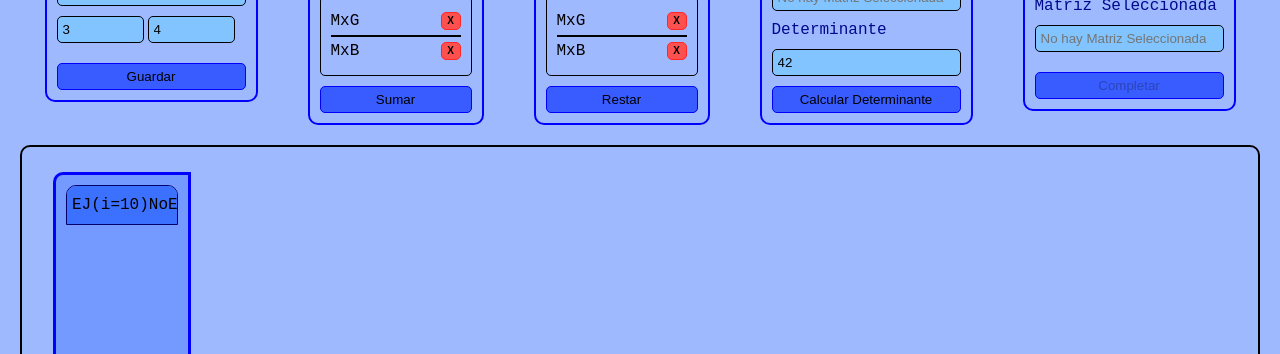
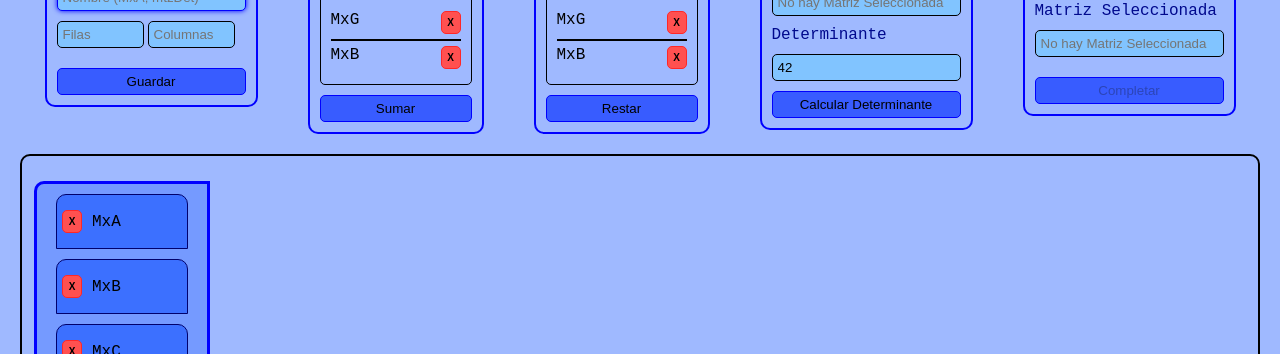
Before and after one commit to jeremias-cuello/calculadora-de-objetos, a plain HTML site: page view/Matriz/index.html in a window 1280 px wide. Shown: the part 214-568 px from the top of the page. Drawn offline with Linux system fonts and the light colour scheme.

Commit message:
feature - alta y baja de matrices

```diff
--- a/controllers/matrix.controllers.js
+++ b/controllers/matrix.controllers.js
@@ -1,16 +1,27 @@
 import { Matrix } from "../model/matrix.class.js";
 
 let selectedMx = false;
-const listMatrices = [];
+// const listMatrices = [];
 
 // Matrix
 const inpRows = document.querySelector('#inpRows');
 const inpColumns = document.querySelector('#inpColumns');
 const inpName = document.querySelector('#inpName');
+const lblSave = document.querySelector('#lblSave');
 const btnSave = document.querySelector('#btnSave');
 
 // Display Matriz
 const divListMatrices = document.querySelector('.listMxs');
+const lblDisMx = document.querySelector('#lblDisplayMx');
+
+const deleteMxOnList = e => {
+    Matrix.delete(e.target.id);
+    loadList();
+
+    if(Matrix.list.length < 1){
+        lblDisMx.innerHTML = "Debes crear una matriz";
+    }
+}
 
 const clickMxOnList = e => {
     selectedMx = e.target;
@@ -21,19 +32,44 @@ document.addEventListener('DOMContentLoaded', () => {
     inpRows.value = 3;
     inpColumns.value = 4;
     inpName.value = 'MxA';
+    btnSave.click();
+    inpRows.value = 5;
+    inpColumns.value = 3;
+    inpName.value = 'MxB';
+    btnSave.click();
+    inpRows.value = 4;
+    inpColumns.value = 2;
+    inpName.value = 'MxC';
+    btnSave.click();
 })
 
+const isValidated = (rows, columns, name) => {
+    const regExpName = /^[a-zA-Z]+$/;
+
+    return rows > 0 && columns > 0 && name.match(regExpName);
+};
+
+// Agregar
 btnSave.addEventListener('click', () => {
     const rows = inpRows.value;
     const columns = inpColumns.value;
     const name = inpName.value;
 
+    inpName.focus();
+    if (!isValidated(rows, columns, name)){
+        lblSave.innerHTML = "Campos incorrectos.";
+        return;
+    }
+    else lblSave.innerHTML = "";
+
     const mx = new Matrix(rows, columns, name);
 
-    listMatrices.push(mx);
+    Matrix.add(mx);
     loadList();
     inpRows.value = inpColumns.value = inpName.value = '';
-    inpName.focus();
+    if(Matrix.list.length > 0){
+        lblDisMx.innerHTML = "Seleccione una matriz";
+    }
 })
 
 divListMatrices.addEventListener('click', () => { }, true);
@@ -47,12 +83,24 @@ function loadList(){
         divListMatrices.removeChild(divListMatrices.firstChild);
 
     // cargar todas las matrices desde lista nueva o modificada
-    listMatrices.forEach( (mx, index) => {
+    Matrix.list.forEach( (mx, index) => {
         const divMx = document.createElement('div');
         divMx.classList.add('listMxs__item');
-        divMx.id = `Mx${index}`;
-        divMx.innerText = mx.name;
-        divMx.addEventListener('click', clickMxOnList);
+        divMx.id = index;
+        // hay otro evento para borrar la matriz que debe ejecutarse primero, por eso false
+        divMx.addEventListener('click', clickMxOnList, false);
+
+        const p = document.createElement('p');
+        p.innerText = mx.name;
+
+        const btnDelete = document.createElement('button');
+        btnDelete.classList.add('listMxs__button-quit');
+        btnDelete.innerText = 'X';
+        btnDelete.id = index;
+        btnDelete.addEventListener('click', deleteMxOnList);
+
+        divMx.appendChild(btnDelete);
+        divMx.appendChild(p);
         divListMatrices.appendChild(divMx);
     });
 }
--- a/model/matrix.class.js
+++ b/model/matrix.class.js
@@ -87,7 +87,7 @@ class Matrix {
 
     static _list = [];
 
-    static find(){
+    static get list(){
         return this._list;
     }
     static find(searchName){
@@ -109,12 +109,15 @@ class Matrix {
     static add(mxNew){
         this._list.push(mxNew);
     }
-    static update(mxUpdate){
-        const index = this._list.indexOf(mxUpdate);
-        _list[index].name = mxUpdate.name;
-        _list[index].rows = mxUpdate.rows;
-        _list[index].columns = mxUpdate.columns;
-        _list[index].mx = mxUpdate.mx;
+    static delete(indexMx){
+        this._list.splice(indexMx, 1);
+    }
+
+    static update(indexMx){
+        _list[indexMx].name = mxUpdate.name;
+        _list[indexMx].rows = mxUpdate.rows;
+        _list[indexMx].columns = mxUpdate.columns;
+        _list[indexMx].mx = mxUpdate.mx;
     }
 }
 
--- a/view/Matriz/index.html
+++ b/view/Matriz/index.html
@@ -18,7 +18,7 @@
                     <input class="control__input" id="inpRows" placeholder="Filas" type="number" min="1">
                     <input class="control__input" id="inpColumns" placeholder="Columnas" type="number" min="1">
                 </span>
-                <label class="control__label" id="lbl"></label>
+                <label class="control__label" id="lblSave"></label>
                 <button class="control__button" id="btnSave" type="button">Guardar</button>
             </div>
         </div>
@@ -38,9 +38,9 @@
                     <option value="Mx10">MxI</option>
                 </select>
                 <ul class="listMxsOperation">
-                    <li class="listMxsOperation__item" id="Mx7">MxG<button class="listMxsOperation__button-quit">X</button></li>
+                    <li class="listMxsOperation__item" id="Mx7">MxG<button class="listMxs__button-quit">X</button></li>
                     <hr class="line">
-                    <li class="listMxsOperation__item" id="Mx2">MxB<button class="listMxsOperation__button-quit">X</button></li>
+                    <li class="listMxsOperation__item" id="Mx2">MxB<button class="listMxs__button-quit">X</button></li>
                 </ul>
                 <button class="control__button" id="btnSum" type="button">Sumar</button>
             </div>
@@ -61,9 +61,9 @@
                     <option value="Mx10">MxI</option>
                 </select>
                 <ul class="listMxsOperation">
-                    <li class="listMxsOperation__item" id="Mx7">MxG<button class="listMxsOperation__button-quit">X</button></li>
+                    <li class="listMxsOperation__item" id="Mx7">MxG<button class="listMxs__button-quit">X</button></li>
                     <hr class="line">
-                    <li class="listMxsOperation__item" id="Mx2">MxB<button class="listMxsOperation__button-quit">X</button></li>
+                    <li class="listMxsOperation__item" id="Mx2">MxB<button class="listMxs__button-quit">X</button></li>
                 </ul>
                 <button class="control__button" id="btnSubstraction" type="button">Restar</button>
             </div>
@@ -91,12 +91,11 @@
     <div class="container">
         <div class="contrlMxs">
             <div class="listMxs">
-                <div class="listMxs__item" id="Mx10">EJ(i=10)NoEnLista</div>
             </div>
             <button class="control__button" id="SaveValues" disabled="true">Guardar Valores</button>
         </div>
         <div class="displayMx">
-            <h2 class="displayMx__title">Seleccione una Matriz</h2>
+            <h2 class="displayMx__title" id="lblDisplayMx">Seleccione una Matriz</h2>
             <div class="matrix hidden">
                 <input class="celda" value="53" type="number"/>
                 <input class="celda" value="64" type="number"/>
--- a/view/Matriz/styles.css
+++ b/view/Matriz/styles.css
@@ -38,6 +38,7 @@ body{
     align-items: center;
     justify-content: flex-start;
     height: 350px;
+    width: 160px;
     overflow: auto;
     padding: 5px;
 
@@ -66,14 +67,19 @@ body{
 }
 
 .listMxs__item{
+    display: flex;
+    flex-direction: row;
+    align-items: center;
+    gap: 10px;
+
     font-family: 'Courier New', Courier, monospace;
     border: solid rgb(1, 1, 107) 1px;
     border-radius: 10px 10px 0px 0px;
     margin: 5px 5px;
-    padding: 10px 5px;
-    width: 100px;
+    padding: 15px 5px;
+    width: 120px;
     background-color: rgb(60, 112, 255);
-    overflow: auto;
+    overflow-y: hidden;
 }
 
 .listMxs__item:hover{
@@ -230,25 +236,25 @@ body{
     padding: 5px 0px;
 }
 
-.listMxsOperation__button-quit{
+.listMxs__button-quit{
+    width: 20px;
+    padding: 5px;
     border: solid rgb(255, 39, 39) 1px;
     background-color: rgb(255, 80, 80);
     color: black;
     font-size: 10px;
-    padding: 2px;
     border-radius: 5px;
     text-align: center;
-    width: 20px;
     font-weight: bold;
     outline: none;
 }
 
-.listMxsOperation__button-quit:hover{
+.listMxs__button-quit:hover{
     background-color: rgb(255, 159, 159);
     cursor: pointer;
 }
 
-.listMxsOperation__button-quit:focus{
+.listMxs__button-quit:focus{
     background-color: red;
 }
 
```
